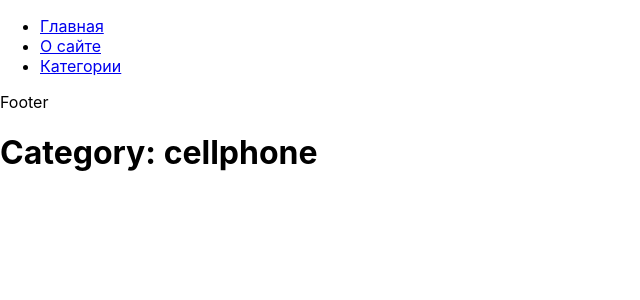
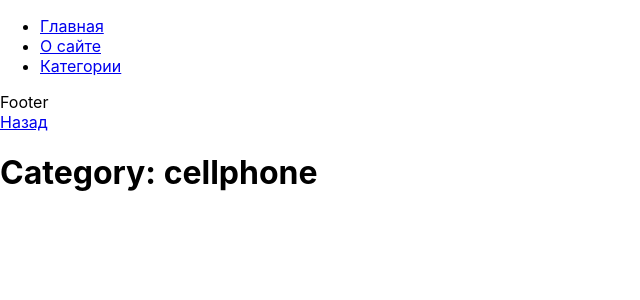
Before and after one commit to GarifullinII/react-app-unit_3_mpa, a React (Create React App) app: page /cat/cellphone in a window 1280 px wide. Shown: the top 300 px of the page, without its empty margins (0-640 px from the left). Built offline with nearby package versions, Linux system fonts and the light colour scheme.

Commit message:
changed a href in VategoryDescription

```diff
--- a/src/Category.js
+++ b/src/Category.js
@@ -7,7 +7,6 @@ function Category() {
     return (
         <>
             <h1>Category</h1>
-            <a href="/cat">Назад</a>
             <ul>
                 <li><a href={`${match.url}/notebook`}>Ноутбуки</a></li>
                 <li><a href={`${match.url}/monitor`}>Мониторы</a></li>
--- a/src/CategoryDescription.js
+++ b/src/CategoryDescription.js
@@ -6,6 +6,7 @@ function CategoryDescription() {
 
     return (
         <>
+            <a href="/cat">Назад</a>
             <h1>Category: {Name}</h1>
         </>
     );
```
